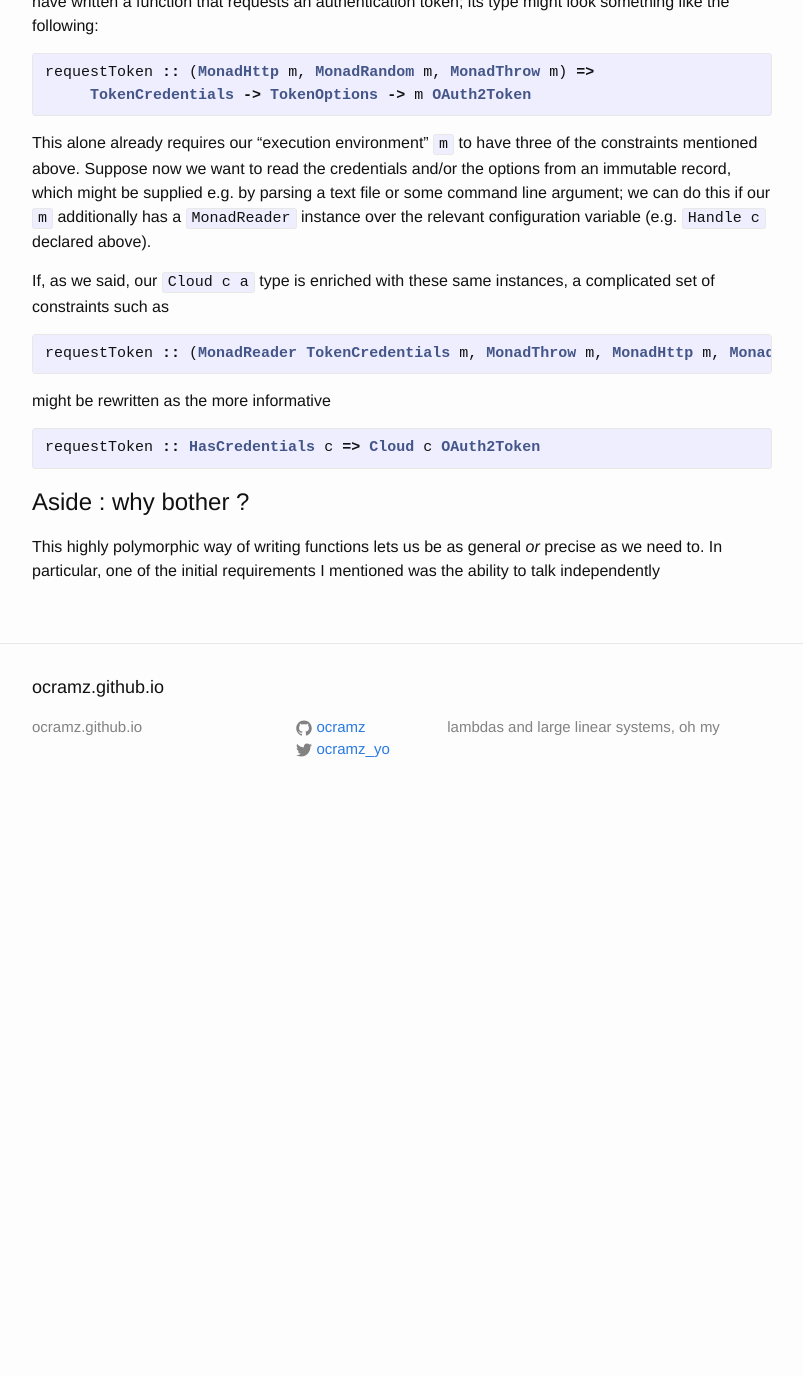
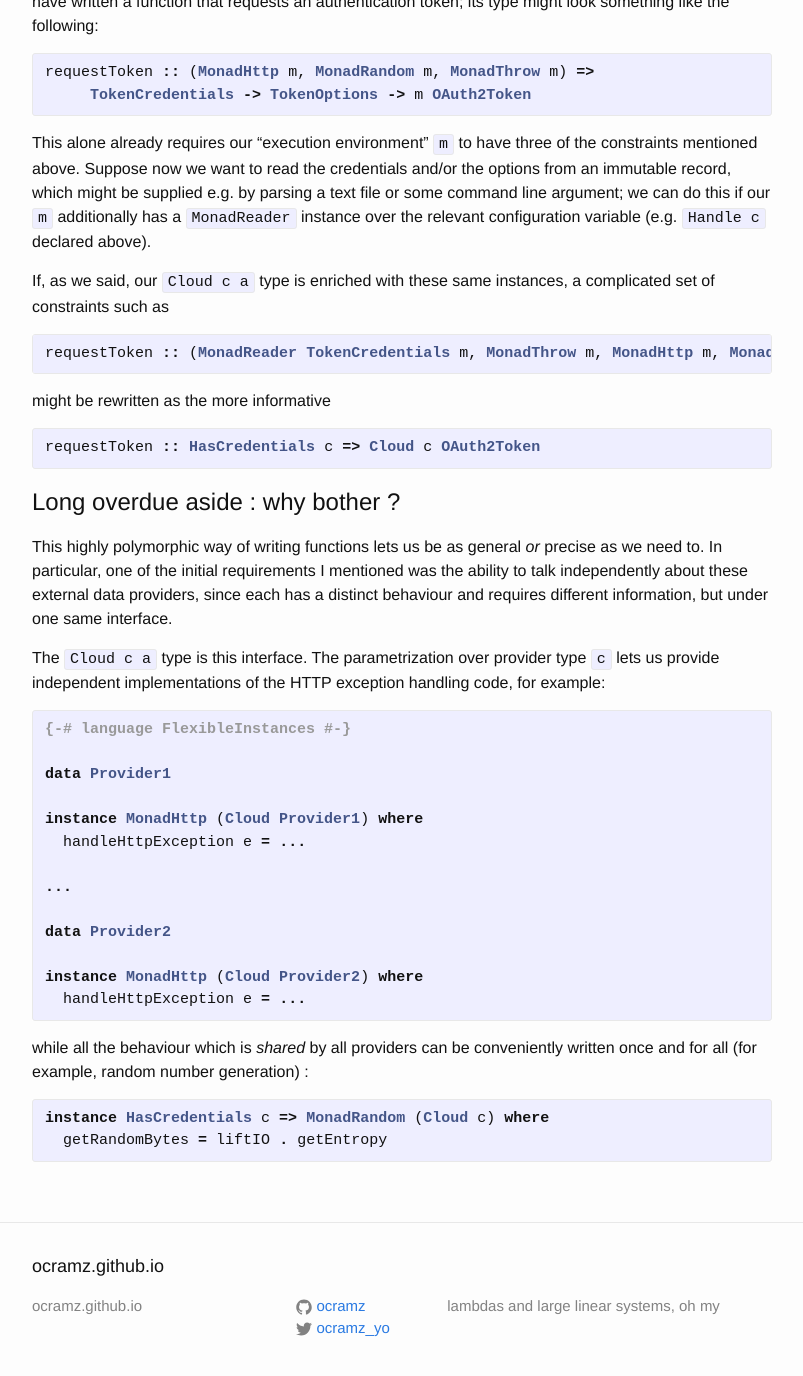
Before and after one commit to ocramz/ocramz.github.io, a Jekyll site: the page built from _posts/2017-11-30-growing-software-architecture.markdown, in a window 1280 px wide and 1400 px high, scrolled down 4968 px. Shown: the top 1376 px of the window, without its empty margins (238-1041 px from the left). Built offline with Jekyll 4.4.1, drawn with Linux system fonts in a browser that asks for light colours; before the commit the page ends 5789 px from its top, so only the background shows below that.

Commit message:
blog update

```diff
--- a/_posts/2017-11-30-growing-software-architecture.markdown
+++ b/_posts/2017-11-30-growing-software-architecture.markdown
@@ -191,9 +191,36 @@ might be rewritten as the more informative
 requestToken :: HasCredentials c => Cloud c OAuth2Token
 {% endhighlight %}
 
-# Aside : why bother ?
+# Long overdue aside : why bother ?
 
-This highly polymorphic way of writing functions lets us be as general _or_ precise as we need to. In particular, one of the initial requirements I mentioned was the ability to talk independently
+This highly polymorphic way of writing functions lets us be as general _or_ precise as we need to. In particular, one of the initial requirements I mentioned was the ability to talk independently about these external data providers, since each has a distinct behaviour and requires different information, but under one same interface.
+
+The `Cloud c a` type is this interface. The parametrization over provider type `c` lets us provide independent implementations of the HTTP exception handling code, for example:
+
+{% highlight haskell %}
+{-# language FlexibleInstances #-}
+
+data Provider1
+
+instance MonadHttp (Cloud Provider1) where
+  handleHttpException e = ...
+
+...
+
+data Provider2
+
+instance MonadHttp (Cloud Provider2) where
+  handleHttpException e = ...
+
+{% endhighlight %}
+
+while all the behaviour which is _shared_ by all providers can be conveniently written once and for all (for example, random number generation) :
+
+{% highlight haskell %}
+instance HasCredentials c => MonadRandom (Cloud c) where
+  getRandomBytes = liftIO . getEntropy
+{% endhighlight %}
+
 
 
 
```
Also changed, not shown: 2 other files.
